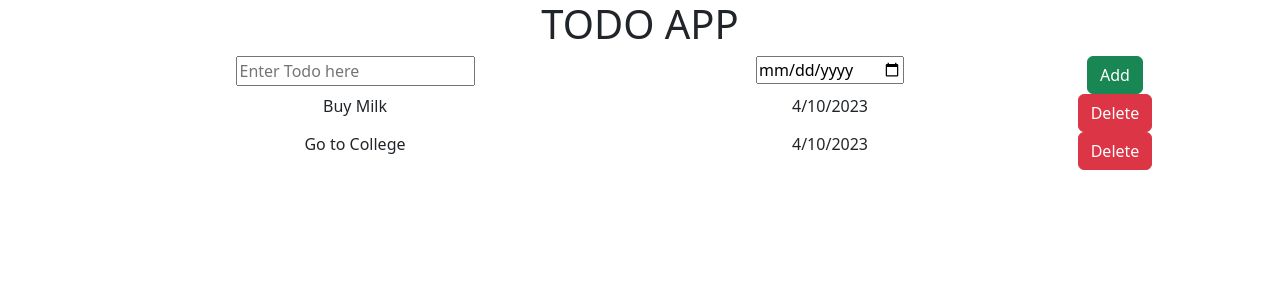
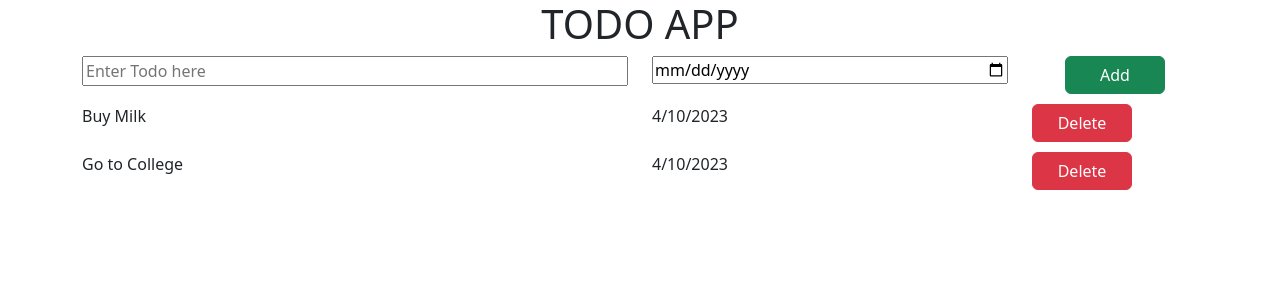
Before and after one commit to Shreeztea/Todo-App, a React (Vite) app: page / in a window 1280 px wide. Shown: the top 300 px of the page. Built offline with nearby package versions, Linux system fonts and the light colour scheme.

Commit message:
Added css for spacing

```diff
--- /dev/null
+++ b/src/App.css
@@ -0,0 +1,22 @@
+h1 {
+    font-weight: 700;
+    font-size: 45px;
+    margin: 10px;
+    margin-bottom: 20px;
+}
+
+input {
+    width: 100%;
+}
+
+.items-container {
+    text-align: left;
+}
+
+.ss-row {
+    margin: 10px 5px;
+}
+
+.ss-button {
+    min-width: 100px;
+}
--- a/src/App.jsx
+++ b/src/App.jsx
@@ -1,7 +1,7 @@
-import 'bootstrap/dist/css/bootstrap.min.css'
 import AppName from './components/AppName'
 import AddTodo from './components/AddTodo'
 import TodoItem from './components/TodoItem'
+import './App.css'
 function App() {
 
   return (
--- a/src/components/AddTodo.jsx
+++ b/src/components/AddTodo.jsx
@@ -1,7 +1,7 @@
 function AddTodo() {
     return (
         <div className="container text-center">
-            <div className="row">
+            <div className="row ss-row">
                 <div className="col-6">
                     <input type="text" name="" id="" placeholder='Enter Todo here' />
                 </div>
@@ -9,7 +9,7 @@ function AddTodo() {
                     <input type="date" name="" id="" />
                 </div>
                 <div className="col-2">
-                    <button type="button" className="btn btn-success">
+                    <button type="button" className="btn btn-success ss-button">
                         Add
                     </button>
                 </div>
--- a/src/components/TodoItem.jsx
+++ b/src/components/TodoItem.jsx
@@ -3,9 +3,9 @@ function TodoItem() {
     let todoName2 = "Go to College";
     let todoDate = "4/10/2023";
     return (
-        <div className="container text-center">
+        <div className="container items-container">
 
-            <div className="row">
+            <div className="row ss-row">
                 <div className="col-6">
                     {todoName1}
                 </div>
@@ -13,12 +13,12 @@ function TodoItem() {
                     {todoDate}
                 </div>
                 <div className="col-2">
-                    <button type="button" className="btn btn-danger">
+                    <button type="button" className="btn btn-danger ss-button">
                         Delete
                     </button>
                 </div>
             </div>
-            <div className="row">
+            <div className="row ss-row">
                 <div className="col-6">
                     {todoName2}
                 </div>
@@ -26,7 +26,7 @@ function TodoItem() {
                     {todoDate}
                 </div>
                 <div className="col-2">
-                    <button type="button" className="btn btn-danger">
+                    <button type="button" className="btn btn-danger ss-button">
                         Delete
                     </button>
                 </div>
--- a/src/main.jsx
+++ b/src/main.jsx
@@ -1,6 +1,7 @@
 import React from 'react'
 import ReactDOM from 'react-dom/client'
 import App from './App.jsx'
+import 'bootstrap/dist/css/bootstrap.min.css'
 
 ReactDOM.createRoot(document.getElementById('root')).render(
   <React.StrictMode>
```
